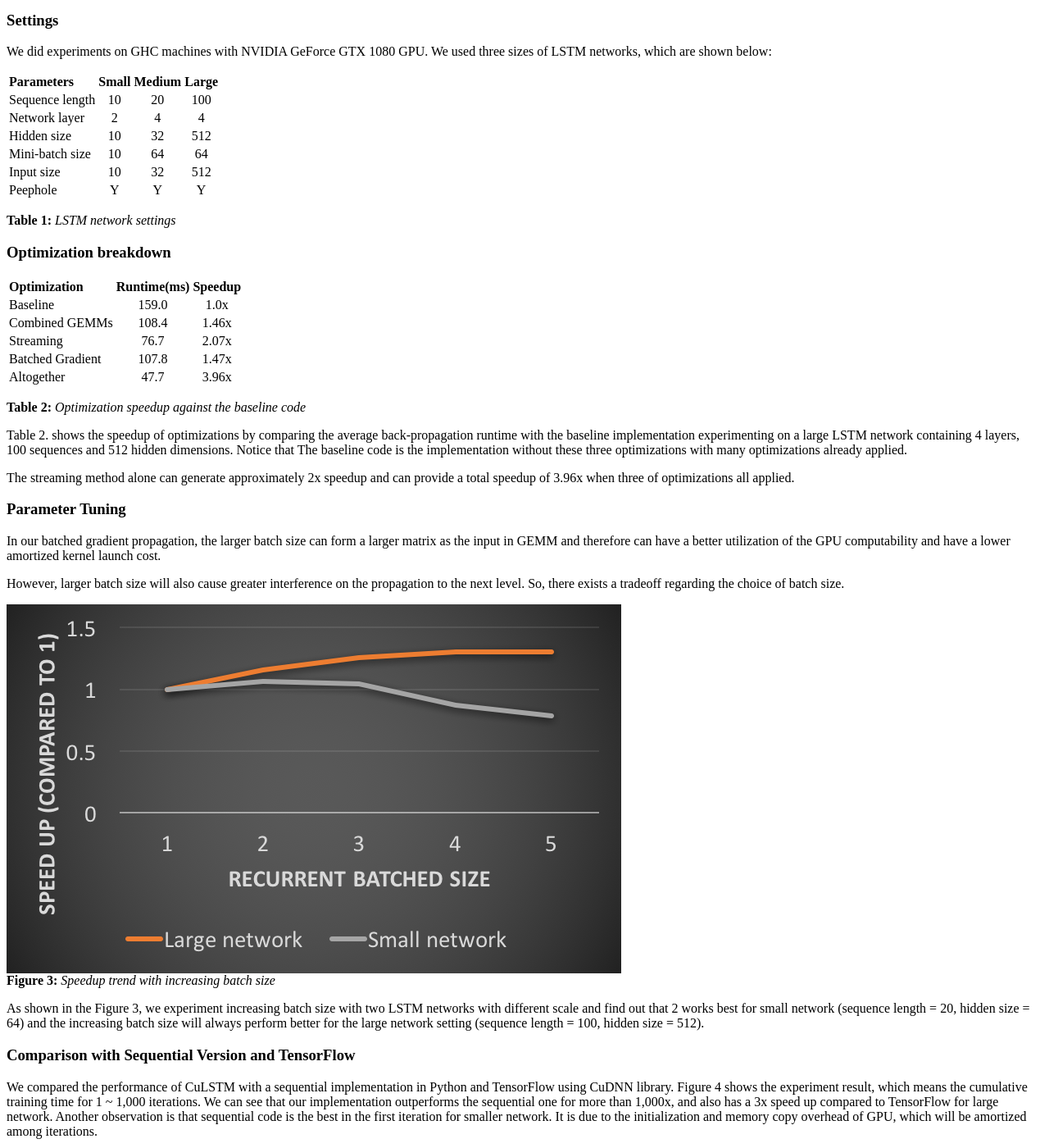
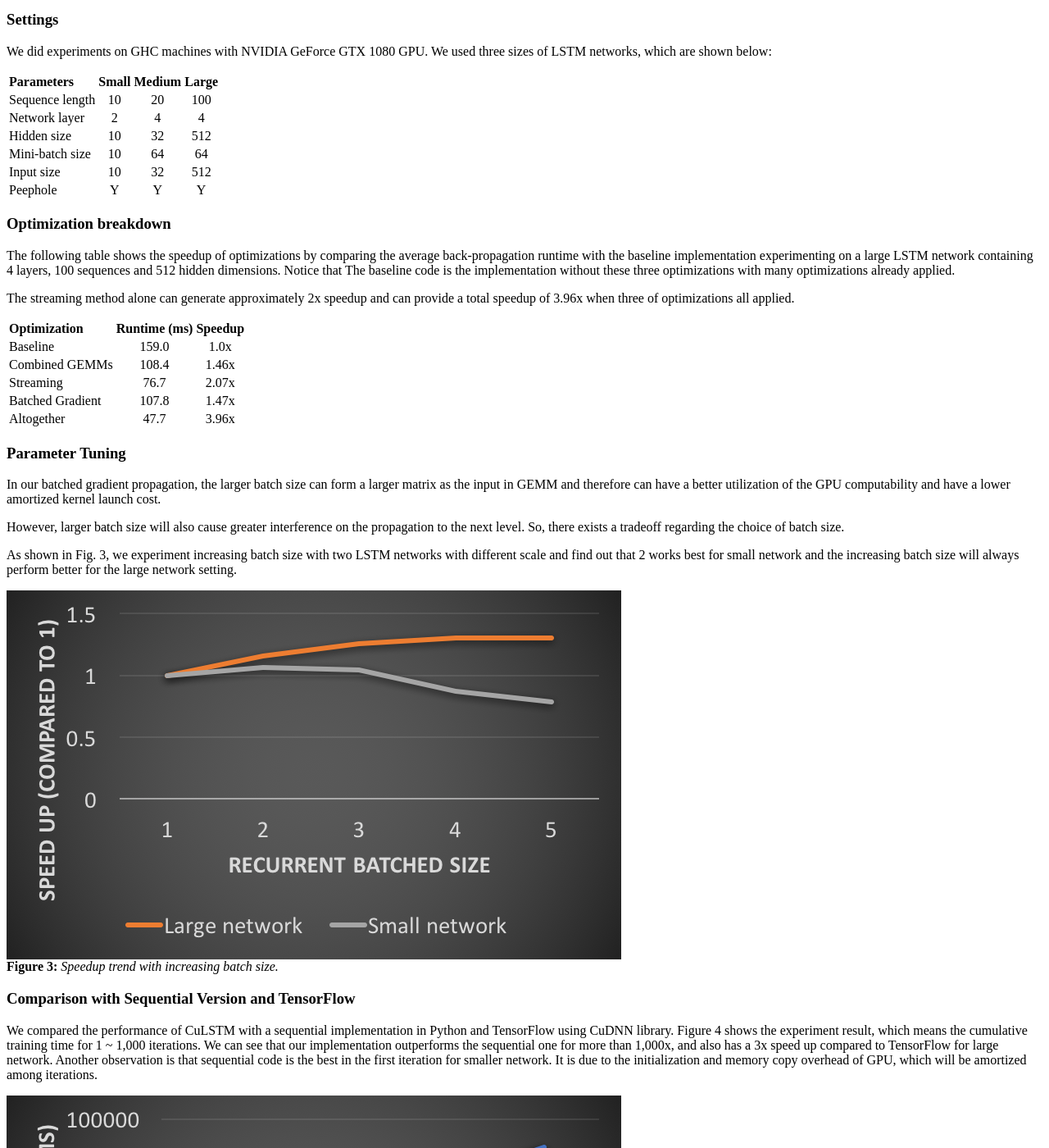
Before and after one commit to yuangliu/15618prj, a Jekyll site: the page built from docs/final.md, in a window 1280 px wide and 1400 px high, scrolled down 3469 px. Shown: the whole window at 82% size. Built offline with Jekyll 4.4.1, drawn with Linux system fonts in a browser that asks for light colours; formulas are drawn with MathJax 3.

Commit message:
Update final.md

```diff
--- a/docs/final.md
+++ b/docs/final.md
@@ -67,6 +67,7 @@ The back-propagation process of each iteration includes a series of point-wise o
 $$\begin{aligned}
 \delta y_t &= \Delta_t + \mathbf{R}_z^T\delta z_{t+1} + \mathbf{R}_i^T\delta i_{t+1} + \mathbf{R}_f^T\delta f_{t+1} + \mathbf{R}_o^T\delta o_{t+1}\\  \mid &\delta i_{t}, \delta f_{t}, \delta z_{t},\delta o_{t}\big] \propto \delta y_{t}
 \end{aligned}$$
+
 <!-- \quad
 \delta f_{t} \propto \delta y_{t}\quad
 \delta i_{t} \propto \delta y_{t}\quad
@@ -155,6 +156,7 @@ We have created  **numlayer** asynchronous cuda streams and set the GEMMS and el
 
 
 ## Experiment Results
+<!--How successful were you at achieving your goals? We expect results sections to differ from project to project, but we expect your evaluation to be very thorough (your project evaluation is a great way to demonstrate you understood topics from this course).-->
 
 ### Settings
 We did experiments on GHC machines with NVIDIA GeForce GTX 1080 GPU. We used three sizes of LSTM networks, which are shown below:
@@ -168,11 +170,13 @@ We did experiments on GHC machines with NVIDIA GeForce GTX 1080 GPU. We used thr
 | Input size | 10 | 32 | 512 |
 | Peephole | Y | Y | Y |
 
-**Table 1:** *LSTM network settings*
-
 ### Optimization breakdown
 
-| Optimization | Runtime(ms) | Speedup |
+The following table shows the speedup of optimizations by comparing the average back-propagation runtime with the baseline implementation experimenting on a large LSTM network containing 4 layers, 100 sequences and 512 hidden dimensions. Notice that The baseline code is the implementation without these three optimizations with many optimizations already applied.
+
+The streaming method alone can generate approximately 2x speedup and can provide a total speedup of 3.96x when three of optimizations all applied.
+
+| Optimization | Runtime (ms) | Speedup |
 | :--- | :---: | :---: |
 |Baseline |159.0|1.0x|
 |Combined GEMMs |108.4|1.46x|
@@ -180,28 +184,16 @@ We did experiments on GHC machines with NVIDIA GeForce GTX 1080 GPU. We used thr
 |Batched Gradient|107.8|1.47x|
 |Altogether|47.7|3.96x|
 
-**Table 2:** *Optimization speedup against the baseline code*
-
-Table 2. shows the speedup of optimizations by comparing the average back-propagation runtime with the baseline implementation experimenting on a large LSTM network containing 4 layers, 100 sequences and 512 hidden dimensions. Notice that The baseline code is the implementation without these three optimizations with many optimizations already applied.
-
-The streaming method alone can generate approximately 2x speedup and can provide a total speedup of 3.96x when three of optimizations all applied.
 ### Parameter Tuning
 In our batched gradient propagation, the larger batch size can form a larger matrix as the input in GEMM and therefore can have a  better utilization of the GPU computability and have a lower amortized kernel launch cost.
 
 However, larger batch size will also cause greater interference on the propagation to the next level. So, there exists a tradeoff regarding the choice of batch size.
 
 
+As shown in Fig. 3, we experiment increasing batch size with two LSTM networks with different scale and find out that 2 works best for small network and the increasing batch size will always perform better for the large network setting.
 
 <img src="batch.png" style="background-color:#666;"/>
-**Figure 3:** *Speedup trend with increasing batch size*
-
-As shown in the Figure 3, we experiment increasing batch size with two LSTM networks with different scale and find out that 2 works best for small network (sequence length = 20, hidden size = 64) and the increasing batch size will always perform better for the large network setting (sequence length = 100, hidden size = 512).
-<!-- With our experiment, 2 works best for small network and 7 works the best for large network.  -->
-
-
-
-<!--How successful were you at achieving your goals? We expect results sections to differ from project to project, but we expect your evaluation to be very thorough (your project evaluation is a great way to demonstrate you understood topics from this course).-->
-
+**Figure 3:** *Speedup trend with increasing batch size.*
 
 ### Comparison with Sequential Version and TensorFlow
 
```
